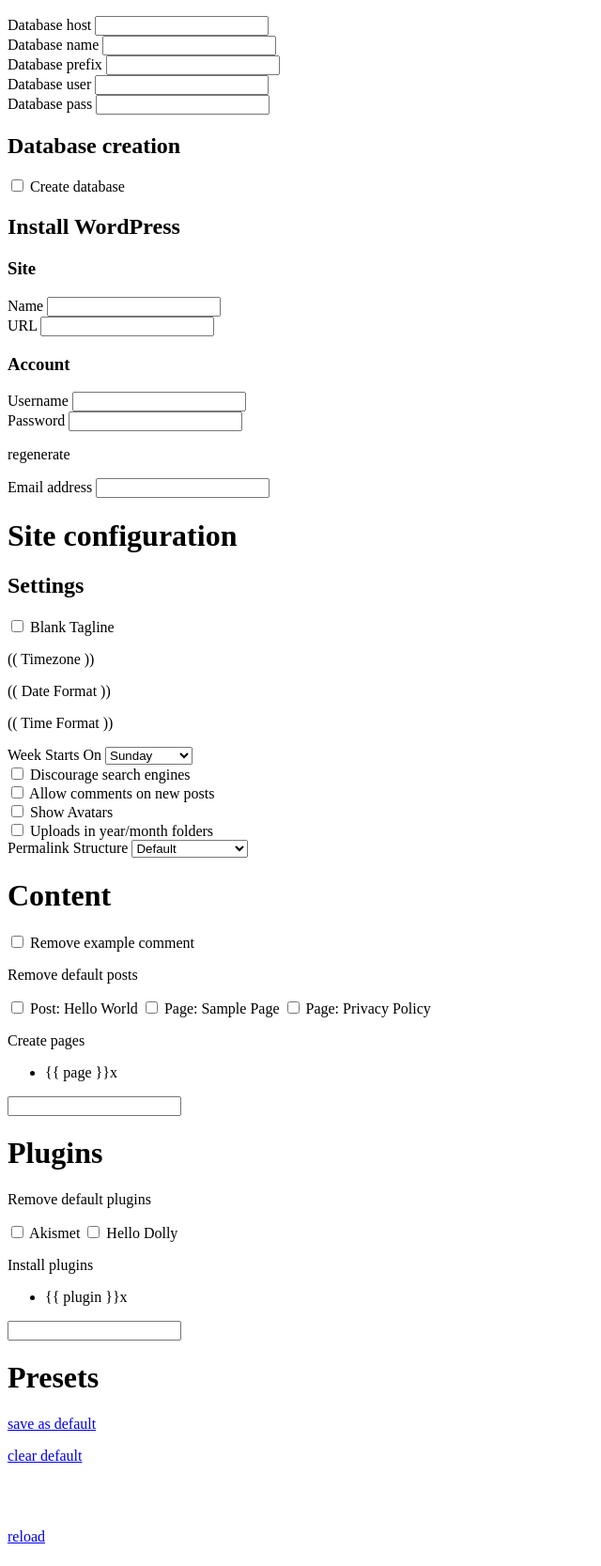
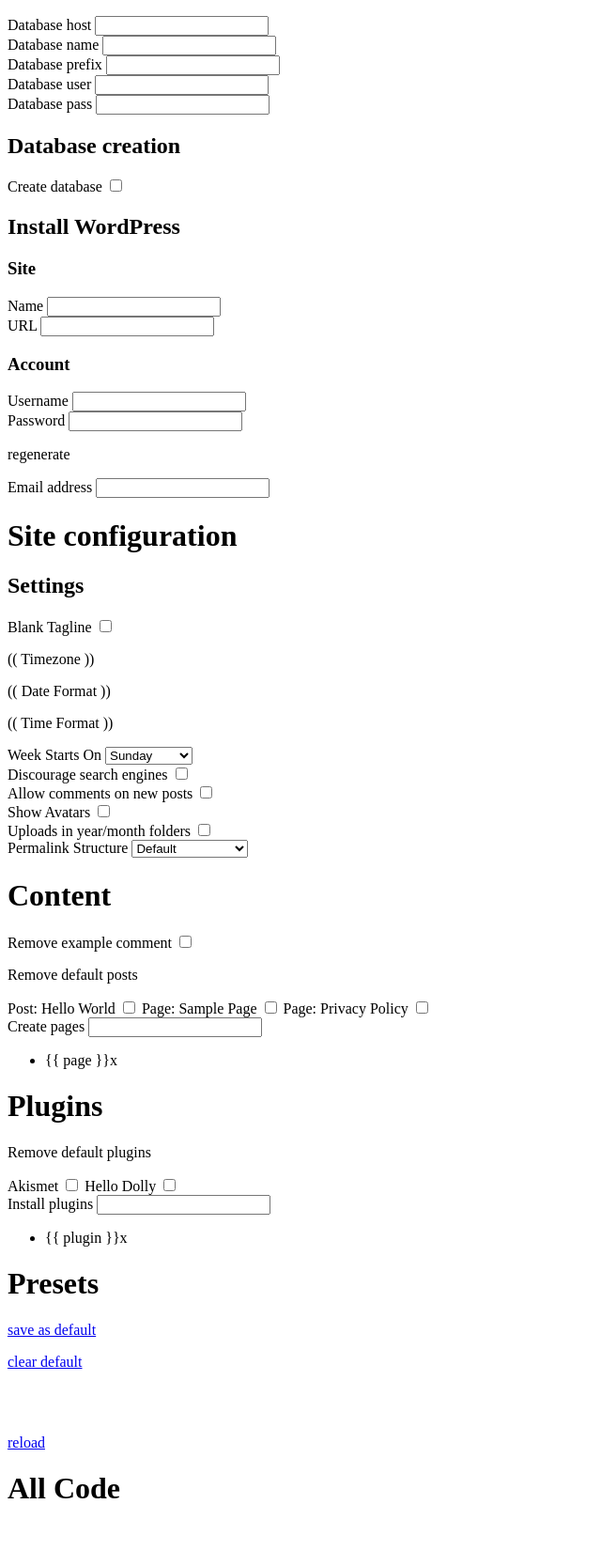
Before and after one commit to Brugman/wp-cli-gui, a PHP site: page / in a window 1280 px wide. Shown: the part 320-1987 px from the top of the page at 94% size, without its empty margins (0-640 px from the left). After the commit the page ends 1915 px from the top, so only its background shows below. Run offline with PHP 8.4, Linux system fonts and the light colour scheme; some libraries are stand-ins or nearby versions.

Commit message:
Improve labels
Close #6

```diff
--- a/app/components/functions.php
+++ b/app/components/functions.php
@@ -5,6 +5,12 @@ function d( $var )
     echo "<pre style=\"max-height: 800px; z-index: 9999; position: relative; overflow-y: scroll; white-space: pre-wrap; word-wrap: break-word; padding: 10px 15px; border: 1px solid #fff; background-color: #161616; text-align: left; line-height: 1.5; font-family: Courier; font-size: 16px; color: #fff; \">";
     print_r( $var );
     echo "</pre>";
+}
+
+function dd( $var )
+{
+    d( $var );
+    exit;
 }
 
 function download_languages_list()
@@ -177,3 +183,18 @@ function permalink_structure_list()
         'Blog / Post name' => '/blog/%postname%/',
     ];
 }
+
+function fe_id()
+{
+    global $iteration, $number;
+
+    $iteration = $iteration ?? 0;
+    $number    = $number ?? 0;
+
+    $iteration++;
+
+    if ( $iteration % 2 )
+        $number++;
+
+    return 'fe-'.$number;
+}
--- a/app/components/tab-allcode.php
+++ b/app/components/tab-allcode.php
@@ -1,5 +1,3 @@
 <h1>All Code</h1>
 
-<div class="form-element">
-    <pre v-text="all_code"></pre>
-</div>
+<pre v-text="all_code"></pre>
--- a/app/components/tab-config.php
+++ b/app/components/tab-config.php
@@ -5,57 +5,47 @@
 <div class="cc">
     <div class="control">
 
-        <div class="form-element">
-            <label>
-                <input type="checkbox" v-model="blank_tagline">
-                Blank Tagline
-            </label>
+        <div class="form-element fe-checkbox">
+            <label for="<?=fe_id();?>">Blank Tagline</label>
+            <input id="<?=fe_id();?>" type="checkbox" v-model="blank_tagline">
         </div>
 
         <p>(( Timezone ))</p>
         <p>(( Date Format ))</p>
         <p>(( Time Format ))</p>
 
-        <div class="form-element">
-            <label>Week Starts On</label>
-            <select v-model="start_of_week">
+        <div class="form-element fe-select">
+            <label for="<?=fe_id();?>">Week Starts On</label>
+            <select id="<?=fe_id();?>" v-model="start_of_week">
 <?php foreach ( weekdays_list() as $key => $value ): ?>
                 <option value="<?=$key;?>"><?=$value;?></option>
 <?php endforeach; ?>
             </select>
         </div>
 
-        <div class="form-element">
-            <label>
-                <input type="checkbox" v-model="search_engine_visibility">
-                Discourage search engines
-            </label>
+        <div class="form-element fe-checkbox">
+            <label for="<?=fe_id();?>">Discourage search engines</label>
+            <input id="<?=fe_id();?>" type="checkbox" v-model="search_engine_visibility">
         </div>
 
-        <div class="form-element">
-            <label>
-                <input type="checkbox" v-model="allow_comments_new_posts">
-                Allow comments on new posts
-            </label>
+        <div class="form-element fe-checkbox">
+            <label for="<?=fe_id();?>">Allow comments on new posts</label>
+            <input id="<?=fe_id();?>" type="checkbox" v-model="allow_comments_new_posts">
         </div>
 
-        <div class="form-element">
-            <label>
-                <input type="checkbox" v-model="show_avatars">
-                Show Avatars
-            </label>
+        <div class="form-element fe-checkbox">
+            <label for="<?=fe_id();?>">Show Avatars</label>
+            <input id="<?=fe_id();?>" type="checkbox" v-model="show_avatars">
         </div>
 
-        <div class="form-element">
-            <label>
-                <input type="checkbox" v-model="uploads_in_folders">
-                Uploads in year/month folders
-            </label>
+        <div class="form-element fe-checkbox">
+            <label for="<?=fe_id();?>">Uploads in year/month folders</label>
+            <input id="<?=fe_id();?>" type="checkbox" v-model="uploads_in_folders">
         </div>
 
-        <div class="form-element">
-            <label>Permalink Structure</label>
-            <select v-model="permalink_structure">
+        <div class="form-element fe-select">
+            <label for="<?=fe_id();?>">Permalink Structure</label>
+            <select id="<?=fe_id();?>" v-model="permalink_structure">
 <?php foreach ( permalink_structure_list() as $label => $structure ): ?>
                 <option value="<?=$structure;?>"><?=$label;?></option>
 <?php endforeach; ?>
--- a/app/components/tab-content.php
+++ b/app/components/tab-content.php
@@ -3,29 +3,25 @@
 <div class="cc">
     <div class="control">
 
-        <div class="form-element">
-            <label>
-                <input type="checkbox" v-model="remove_example_comment">
-                Remove example comment
-            </label>
+        <div class="form-element fe-checkbox">
+            <label for="<?=fe_id();?>">Remove example comment</label>
+            <input id="<?=fe_id();?>" type="checkbox" v-model="remove_example_comment">
         </div>
 
-        <div class="form-element">
-            <p>Remove default posts</p>
+        <div class="form-element fe-checkboxlist">
+            <p class="label">Remove default posts</p>
 <?php foreach ( default_posts_list() as $post_id => $post_name ): ?>
-            <label>
-                <input type="checkbox" v-model="remove_default_posts" value="<?=$post_id;?>">
-                <?=$post_name;?>
-            </label>
+            <label for="<?=fe_id();?>"><?=$post_name;?></label>
+            <input id="<?=fe_id();?>" type="checkbox" v-model="remove_default_posts" value="<?=$post_id;?>">
 <?php endforeach; ?>
         </div>
 
-        <div class="form-element">
-            <p>Create pages</p>
+        <div class="form-element fe-selectlist">
+            <label for="<?=fe_id();?>">Create pages</label>
+            <input id="<?=fe_id();?>" v-model="create_pages_new" @keyup.enter="create_pages_add">
             <ul>
                 <li v-for="( page, index ) in create_pages">{{ page }}<span class="remove" @click="create_pages_remove( index )">x</span></li>
             </ul>
-            <input v-model="create_pages_new" @keyup.enter="create_pages_add">
         </div>
 
     </div><!-- control -->
--- a/app/components/tab-install.php
+++ b/app/components/tab-install.php
@@ -5,9 +5,9 @@
 <div class="cc">
     <div class="control">
 
-        <div class="form-element">
-            <label>Locale</label>
-            <select v-model="download_language">
+        <div class="form-element fe-select">
+            <label for="<?=fe_id();?>">Locale</label>
+            <select id="<?=fe_id();?>" v-model="download_language">
 <?php foreach ( download_languages_list() as $code => $label ): ?>
                 <option value="<?=$code;?>"><?=$label;?></option>
 <?php endforeach; ?>
@@ -27,29 +27,29 @@
 <div class="cc">
     <div class="control">
 
-        <div class="form-element">
-            <label>Database host</label>
-            <input v-model="database_host">
+        <div class="form-element fe-input">
+            <label for="<?=fe_id();?>">Database host</label>
+            <input id="<?=fe_id();?>" v-model="database_host">
         </div>
 
-        <div class="form-element">
-            <label>Database name</label>
-            <input v-model="database_name">
+        <div class="form-element fe-input">
+            <label for="<?=fe_id();?>">Database name</label>
+            <input id="<?=fe_id();?>" v-model="database_name">
         </div>
 
-        <div class="form-element">
-            <label>Database prefix</label>
-            <input v-model="database_prefix">
+        <div class="form-element fe-input">
+            <label for="<?=fe_id();?>">Database prefix</label>
+            <input id="<?=fe_id();?>" v-model="database_prefix">
         </div>
 
-        <div class="form-element">
-            <label>Database user</label>
-            <input v-model="database_user">
+        <div class="form-element fe-input">
+            <label for="<?=fe_id();?>">Database user</label>
+            <input id="<?=fe_id();?>" v-model="database_user">
         </div>
 
-        <div class="form-element">
-            <label>Database pass</label>
-            <input v-model="database_pass">
+        <div class="form-element fe-input">
+            <label for="<?=fe_id();?>">Database pass</label>
+            <input id="<?=fe_id();?>" v-model="database_pass">
         </div>
 
     </div><!-- control -->
@@ -65,11 +65,9 @@
 <div class="cc">
     <div class="control">
 
-        <div class="form-element">
-            <label>
-                <input type="checkbox" v-model="create_database">
-                Create database
-            </label>
+        <div class="form-element fe-checkbox">
+            <label for="<?=fe_id();?>">Create database</label>
+            <input id="<?=fe_id();?>" type="checkbox" v-model="create_database">
         </div>
 
     </div><!-- control -->
@@ -87,32 +85,32 @@
 
         <h3>Site</h3>
 
-        <div class="form-element">
-            <label>Name</label>
-            <input v-model="site_name">
+        <div class="form-element fe-input">
+            <label for="<?=fe_id();?>">Name</label>
+            <input id="<?=fe_id();?>" v-model="site_name">
         </div>
 
-        <div class="form-element">
-            <label>URL</label>
-            <input v-model="site_url">
+        <div class="form-element fe-input">
+            <label for="<?=fe_id();?>">URL</label>
+            <input id="<?=fe_id();?>" v-model="site_url">
         </div>
 
         <h3>Account</h3>
 
-        <div class="form-element">
-            <label>Username</label>
-            <input v-model="account_username">
+        <div class="form-element fe-input">
+            <label for="<?=fe_id();?>">Username</label>
+            <input id="<?=fe_id();?>" v-model="account_username">
         </div>
 
-        <div class="form-element">
-            <label>Password</label>
-            <input v-model="account_password">
+        <div class="form-element fe-input">
+            <label for="<?=fe_id();?>">Password</label>
+            <input id="<?=fe_id();?>" v-model="account_password">
             <p @click="password_generate">regenerate</p>
         </div>
 
-        <div class="form-element">
-            <label>Email address</label>
-            <input v-model="account_email">
+        <div class="form-element fe-input">
+            <label for="<?=fe_id();?>">Email address</label>
+            <input id="<?=fe_id();?>" v-model="account_email">
         </div>
 
     </div><!-- control -->
--- a/app/components/tab-plugins.php
+++ b/app/components/tab-plugins.php
@@ -3,22 +3,20 @@
 <div class="cc">
     <div class="control">
 
-        <div class="form-element">
-            <p>Remove default plugins</p>
+        <div class="form-element fe-checkboxlist">
+            <p class="label">Remove default plugins</p>
 <?php foreach ( default_plugins_list() as $plugin_slug => $plugin_name ): ?>
-            <label>
-                <input type="checkbox" v-model="remove_default_plugins" value="<?=$plugin_slug;?>">
-                <?=$plugin_name;?>
-            </label>
+            <label for="<?=fe_id();?>"><?=$plugin_name;?></label>
+            <input id="<?=fe_id();?>" type="checkbox" v-model="remove_default_plugins" value="<?=$plugin_slug;?>">
 <?php endforeach; ?>
         </div>
 
-        <div class="form-element">
-            <p>Install plugins</p>
+        <div class="form-element fe-selectlist">
+            <label for="<?=fe_id();?>">Install plugins</label>
+            <input id="<?=fe_id();?>" v-model="install_plugins_new" @keyup.enter="install_plugins_add">
             <ul>
                 <li v-for="( plugin, index ) in install_plugins">{{ plugin }}<span class="remove" @click="install_plugins_remove( index )">x</span></li>
             </ul>
-            <input v-model="install_plugins_new" @keyup.enter="install_plugins_add">
         </div>
 
     </div><!-- control -->
```
Also changed, not shown: less/app.less (+34 -3 lines).
